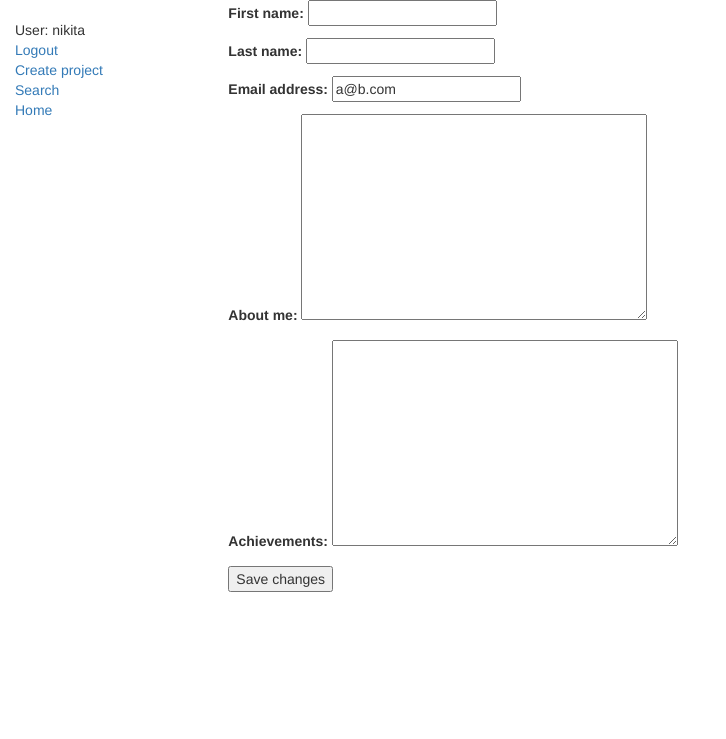
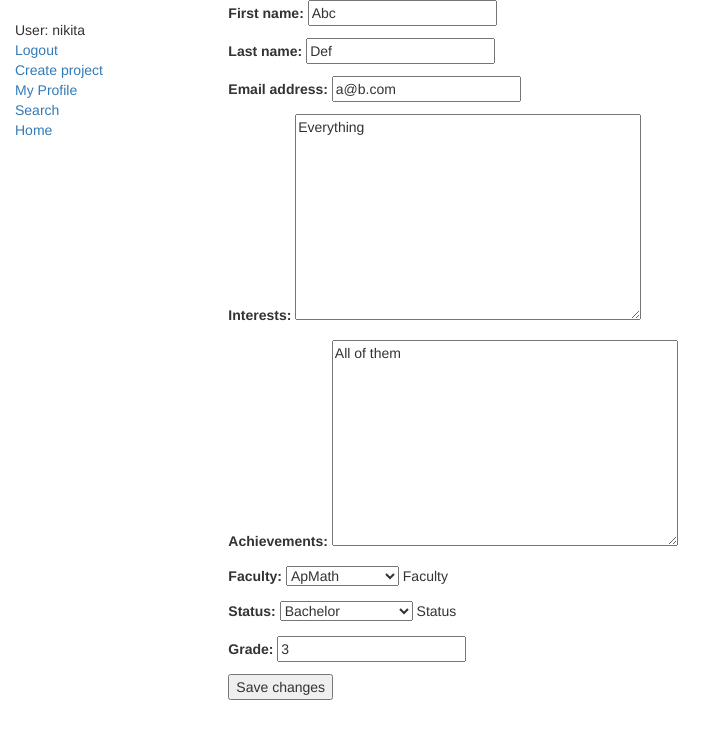
Before and after one commit to ptrdiff/projectsfair, a Django app: page /profile/update/ in a window 1280 px wide. Shown: the top 739 px of the page, without its empty margins (0-726 px from the left). Run offline with Django 3.2, Linux system fonts and the light colour scheme; a user stored in the database is signed in; data comes from the database, SQL or seed files in the repository; some libraries are stand-ins or nearby versions.

Commit message:
Profile model changed

```diff
--- a/fairapp/forms.py
+++ b/fairapp/forms.py
@@ -32,4 +32,4 @@ class UserForm(forms.ModelForm):
 class ProfileForm(forms.ModelForm):
     class Meta:
         model = Profile
-        fields = ('about_me', 'achievements',)
+        fields = ('interests', 'achievements', 'faculty', 'status', 'grade')
--- a/fairapp/models.py
+++ b/fairapp/models.py
@@ -2,7 +2,6 @@ from django.db import models
 from django.contrib.auth.models import User
 from django.db.models.signals import post_save
 from django.dispatch import receiver
-from django.urls import reverse
 
 
 class Type(models.Model):
@@ -28,9 +27,28 @@ class Skill(models.Model):
 
 class Profile(models.Model):
     user = models.OneToOneField(User, on_delete=models.CASCADE, primary_key=True)
-    about_me = models.TextField(max_length=1000)
+    interests = models.TextField(max_length=1000)
     achievements = models.TextField(max_length=1000)
-    #picture = models.ImageField(upload_to='profile_images', blank=True)
+    FACULTY = (
+        ('a', 'ApMath'),
+        ('c', 'Chemistry'),
+        ('p', 'Physics'),
+        ('m', 'MathMech'),
+        ('b', 'Biology'),
+        ('l', 'Faculty of Law'),
+        ('s', 'Social Faculty'),
+    )
+    faculty = models.CharField(max_length=1, choices=FACULTY, blank=True, default=1, help_text='Faculty')
+
+    STATUS = (
+        ('b', 'Bachelor'),
+        ('m', 'Master'),
+        ('g', 'Graduate Student'),
+        ('t', 'Teacher'),
+    )
+    status = models.CharField(max_length=1, choices=STATUS, blank=True, default=1, help_text='Status')
+
+    grade = models.PositiveIntegerField(blank=True, null=True, )
 
     def __str__(self):
         return self.user.username
--- a/templates/fairapp/base_generic.html
+++ b/templates/fairapp/base_generic.html
@@ -26,6 +26,7 @@
                <li>User: {{ user.get_username }}</li>
                <li><a href="{% url 'fairapp:logout'%}?next={{request.path}}">Logout</a></li>
                <li><a href="{% url 'fairapp:project_create'%}">Create project</a></li>
+               <li><a href="{% url 'fairapp:view_profile'%}">My Profile</a></li>
           {% else %}
                <li><a href="{% url 'fairapp:login'%}?next={{request.path}}">Login</a></li>
                <li><a href="{% url 'fairapp:signup'%}?next={{request.path}}">Sign Up</a></li>
```
Also changed, not shown: templates/fairapp/profile.html (+8 -3 lines), db.sqlite3, fairapp/migrations/0002_auto_20180820_2246.py (added), fairapp/migrations/0003_profile_grade.py (added).
